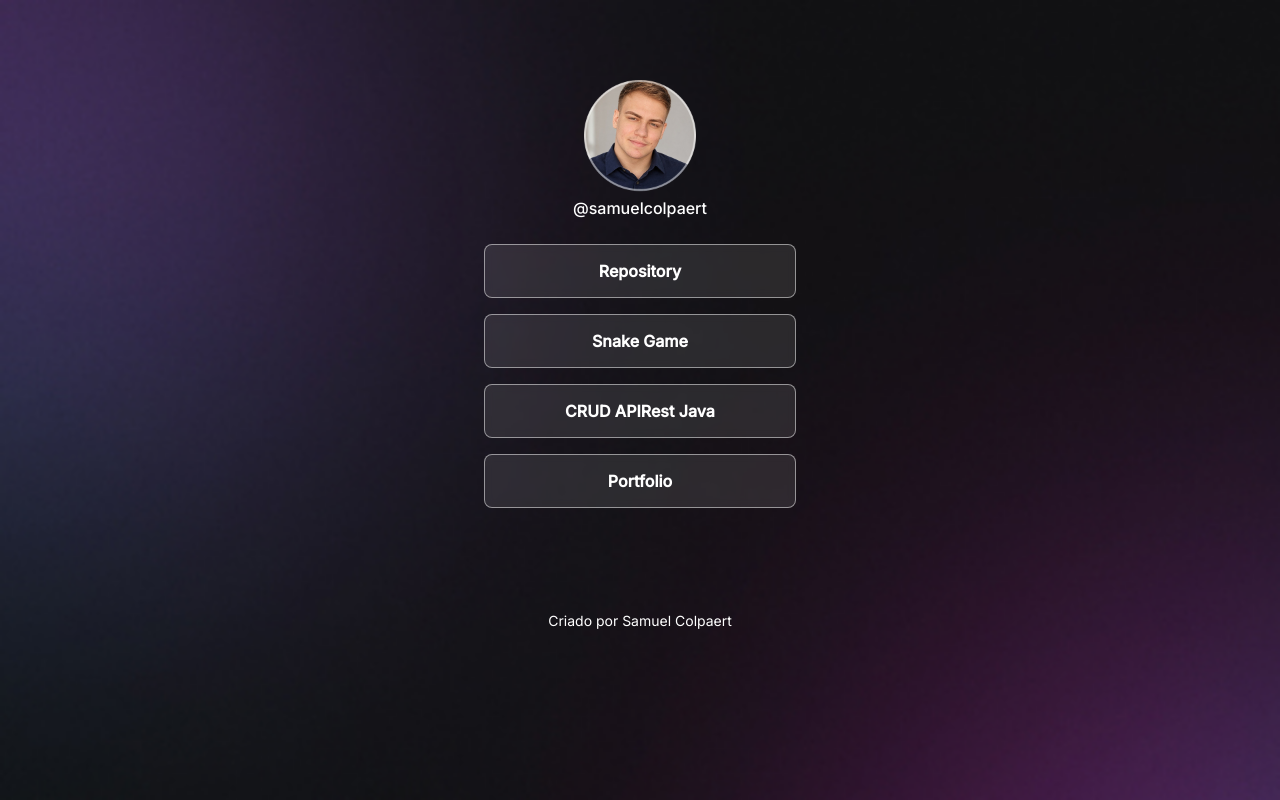
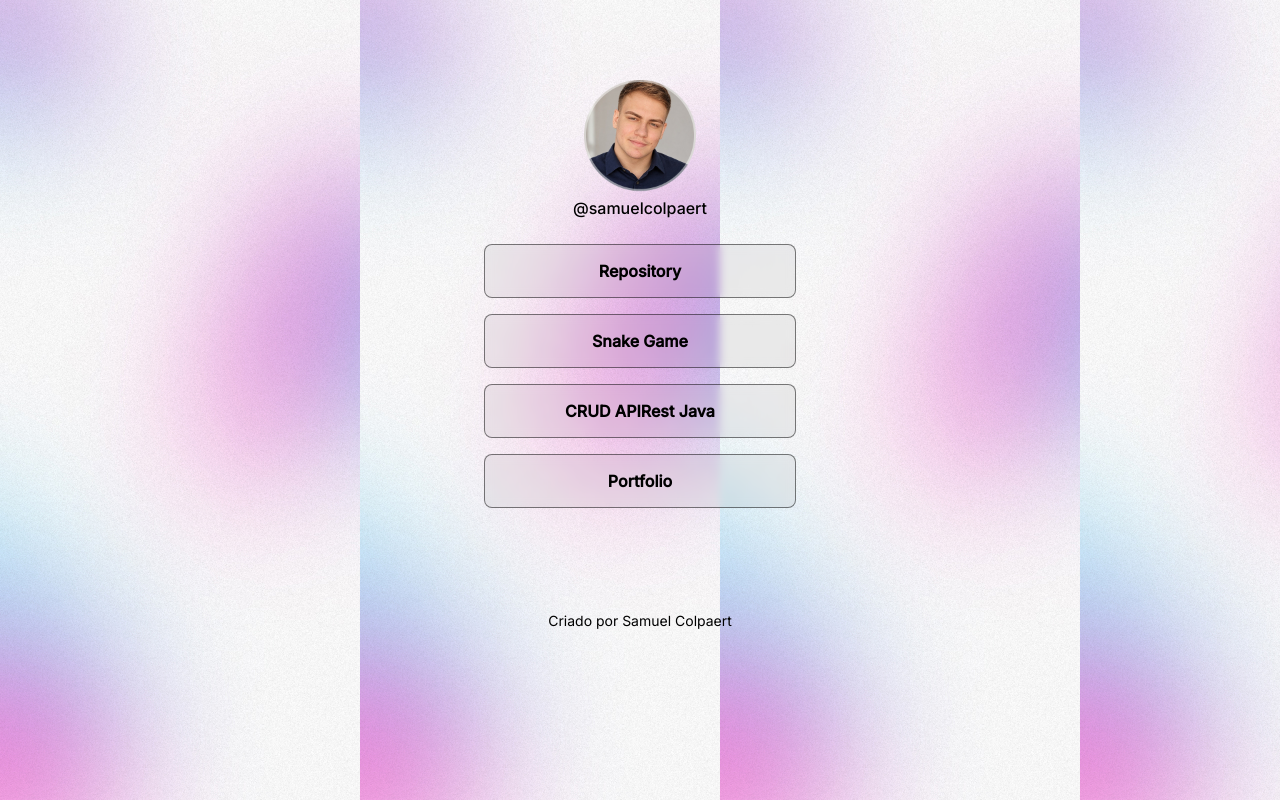
Before and after one commit to samlcss/link-hub, a plain HTML site: page index.html in a window 1280 px wide. Drawn offline with nearby package versions, Linux system fonts and the light colour scheme.

Commit message:
feat: add light mode theme and variables

```diff
--- a/index.html
+++ b/index.html
@@ -1,5 +1,5 @@
 <!doctype html>
-<html lang="pt-br">
+<html lang="pt-br" class="light">
   <head>
     <link rel="preconnect" href="https://fonts.googleapis.com" />
     <link rel="preconnect" href="https://fonts.gstatic.com" crossorigin />
--- a/style.css
+++ b/style.css
@@ -4,13 +4,31 @@
   box-sizing: border-box;
 }
 
+:root {
+  --text-color: white;
+  background: url(./assets/bg-mobile.jpg);
+  --stroke-color: rgba(255, 255, 255, 0.5);
+  --surface-color: rgba(255, 255, 255, 0.05);
+  --surface-color-hover: rgba(0, 0, 0, 0.02);
+  --highlight-color: rgba(255, 255, 255, 0.2);
+}
+
+.light {
+  --text-color: black;
+  background: url(./assets/bg-mobile-light.jpg);
+  --stroke-color: rgba(0, 0, 0, 0.5);
+  --surface-color: rgba(0, 0, 0, 0.05);
+  --surface-color-hover: rgba(0, 0, 0, 0.02);
+  --highlight-color: rgba(0, 0, 0, 0.1);
+}
+
 body {
-  background: url(./assets/bg-mobile.jpg) no-repeat top center/cover;
+  background: var(--bg-url) no-repeat top center/cover;
 }
 
 body * {
   font-family: "Inter", sans-serif;
-  color: #ffffff;
+  color: var(--text-color);
 }
 #container {
   width: 360px;
@@ -48,8 +66,8 @@ ul li a {
 
   padding: 16px 24px;
 
-  background: rgba(255, 255, 255, 0.1);
-  border: 1px solid rgba(255, 255, 255, 0.5);
+  background: var(--surface-color);
+  border: 1px solid var(--stroke-color);
   border-radius: 8px;
 
   backdrop-filter: blur(4px);
@@ -62,8 +80,8 @@ ul li a {
 }
 
 ul li a:hover {
-  background: rgba(255, 255, 255, 0.05);
-  border: 1.5px solid white;
+  background: var(--surface-color-hover);
+  border: 1.5px solid var(--text-color);
 }
 
 #social-links {
@@ -85,7 +103,7 @@ ul li a:hover {
 }
 
 #social-links a:hover {
-  background: rgba(255, 255, 255, 0.2);
+  background: var(--highlight-color);
   border-radius: 50%;
 }
 
```
Also changed, not shown: assets/bg-mobile-light.jpg (added).
